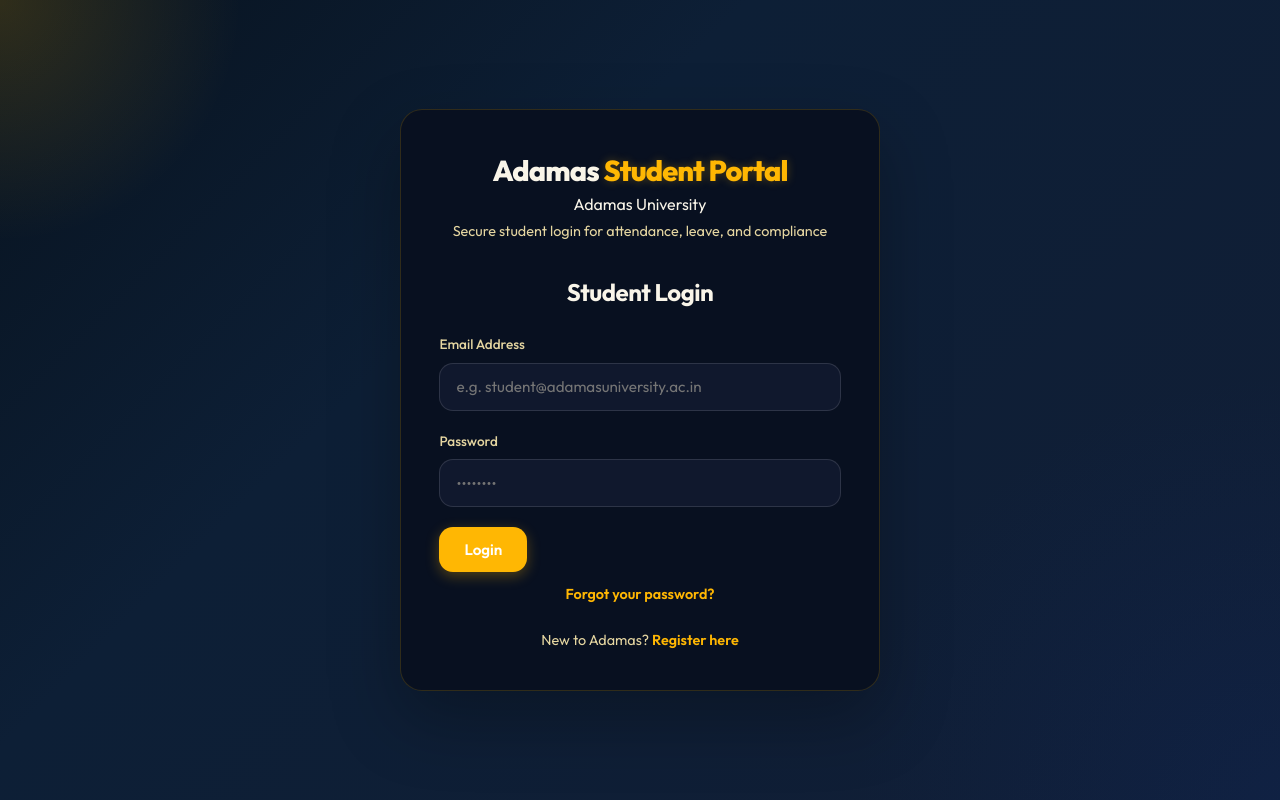
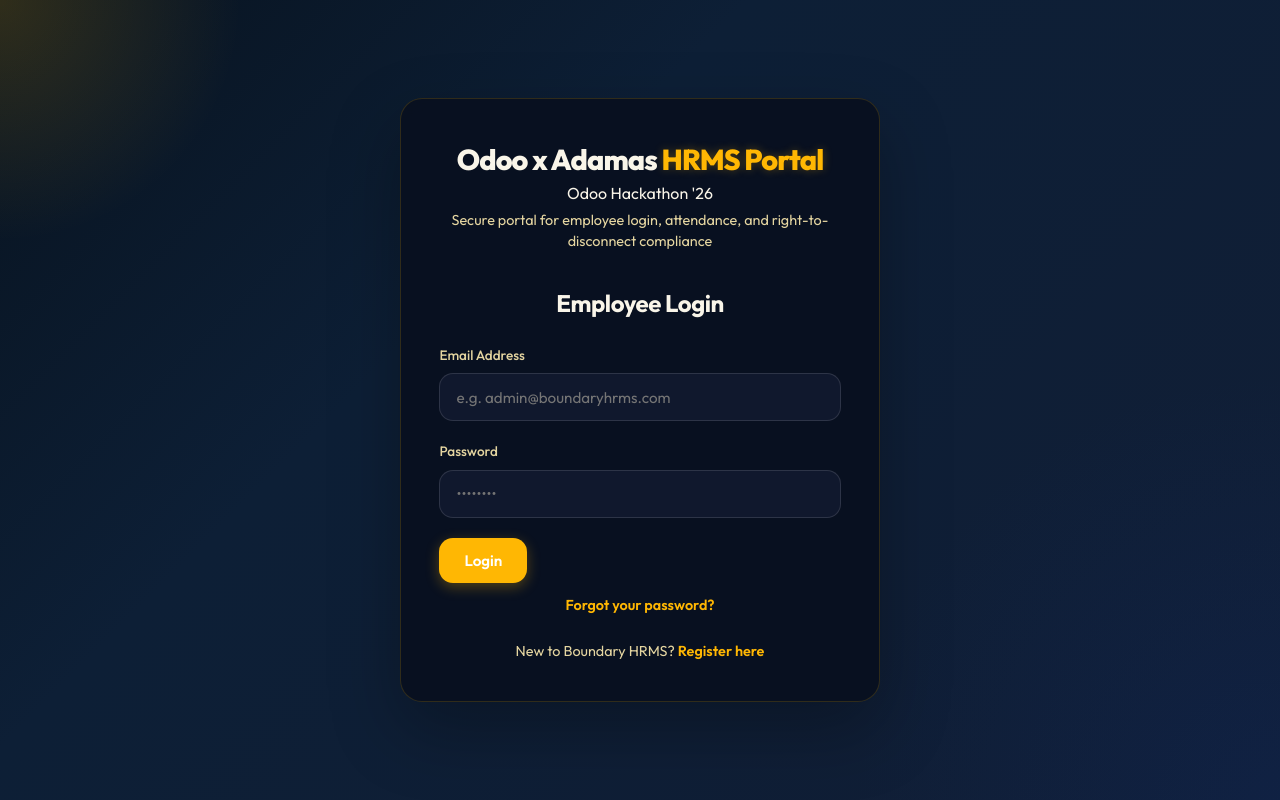
Before and after one commit to Thanos-alt/Right-to-disconnect-automated-boundary-engine, a website: page public/index.html in a window 1280 px wide. Drawn offline with Linux system fonts and the light colour scheme; no server answers.

Commit message:
Branding: update portal naming to Odoo x Adamas HRMS

```diff
--- a/public/index.html
+++ b/public/index.html
@@ -3,7 +3,7 @@
 <head>
   <meta charset="UTF-8">
   <meta name="viewport" content="width=device-width, initial-scale=1.0">
-  <title>Adamas University HRMS - Smart Attendance + Compliance</title>
+  <title>Boundary HRMS - Smart Attendance & Right-to-Disconnect Compliance (Odoo Hackathon '26)</title>
   <link rel="preconnect" href="https://fonts.googleapis.com">
   <link rel="preconnect" href="https://fonts.gstatic.com" crossorigin>
   <link href="https://fonts.googleapis.com/css2?family=Outfit:wght@300;400;500;600;700;800&family=JetBrains+Mono:wght@400;500&display=swap" rel="stylesheet">
@@ -32,17 +32,17 @@
     <div id="authSection" class="auth-section">
       <div class="auth-card">
         <div class="auth-header">
-          <div class="logo">Adamas <span>Student Portal</span></div>
-          <div class="brand-tag">Adamas University</div>
-          <p id="authSubtitle">Secure student login for attendance, leave, and compliance</p>
+          <div class="logo">Odoo x Adamas <span>HRMS Portal</span></div>
+          <div class="brand-tag">Odoo Hackathon '26</div>
+          <p id="authSubtitle">Secure portal for employee login, attendance, and right-to-disconnect compliance</p>
         </div>
 
         <!-- Login Form -->
         <form id="loginForm" class="auth-form">
-          <h2>Student Login</h2>
+          <h2>Employee Login</h2>
           <div class="form-group">
             <label for="loginEmail">Email Address</label>
-            <input type="email" id="loginEmail" placeholder="e.g. student@adamasuniversity.ac.in" required>
+            <input type="email" id="loginEmail" placeholder="e.g. admin@boundaryhrms.com" required>
             <span class="error-msg" id="loginEmailError"></span>
           </div>
           <div class="form-group">
@@ -52,7 +52,7 @@
           </div>
           <button type="submit" class="btn btn-primary" id="loginSubmitBtn">Login</button>
           <p class="auth-small-link"><a href="#" id="forgotPasswordLink">Forgot your password?</a></p>
-          <p class="auth-toggle">New to Adamas? <a href="#" id="toggleSignup">Register here</a></p>
+          <p class="auth-toggle">New to Boundary HRMS? <a href="#" id="toggleSignup">Register here</a></p>
         </form>
 
         <!-- Signup Form (Hidden initially) -->
@@ -93,7 +93,7 @@
       <!-- Top Navigation Header -->
       <header class="dashboard-header">
         <div class="header-logo">
-          <div class="logo">Adamas <span>HRMS</span></div>
+          <div class="logo">Boundary <span>HRMS</span></div>
           <div class="sub">Smart attendance, compliance, and boundary automation</div>
         </div>
 
```
